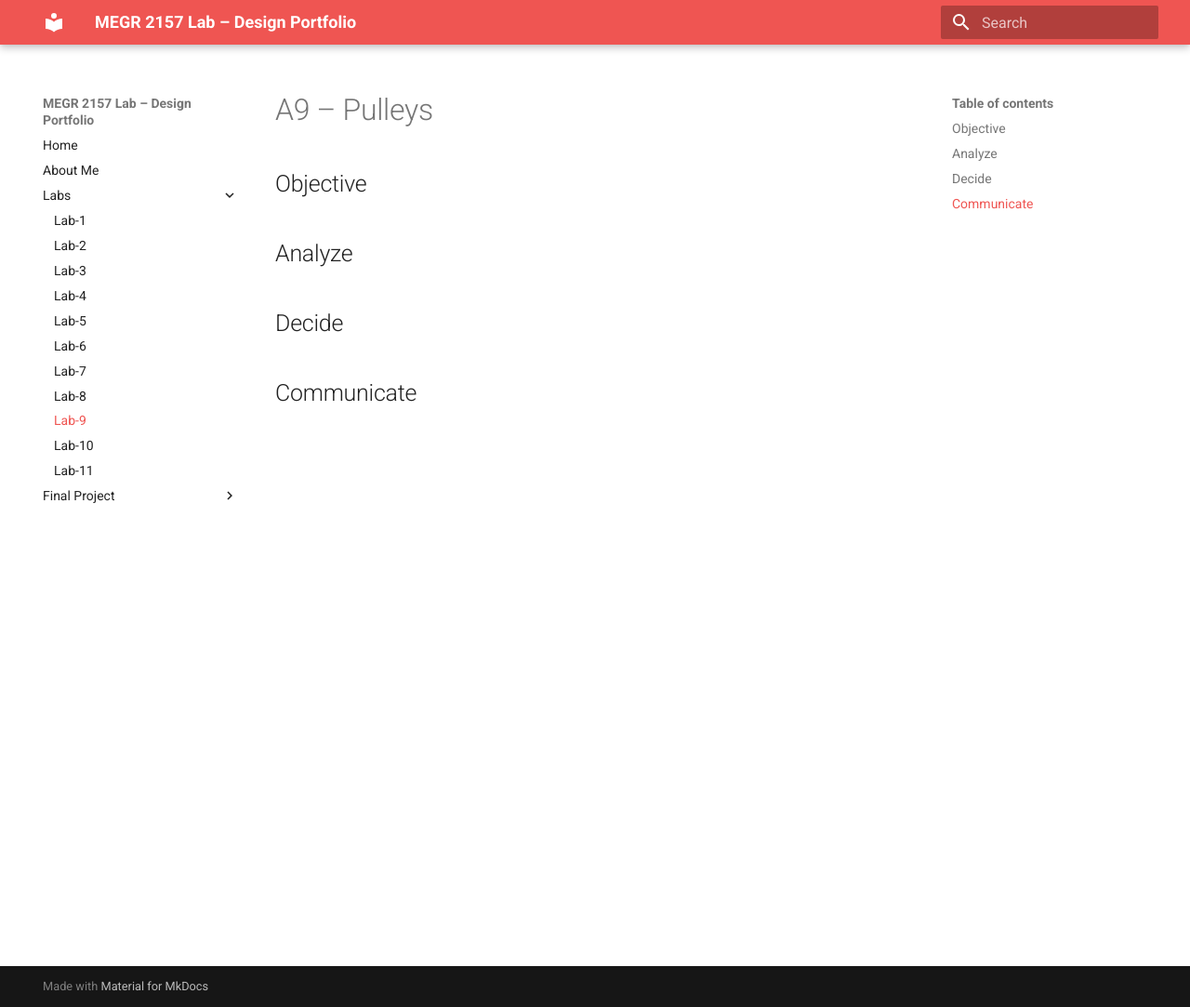
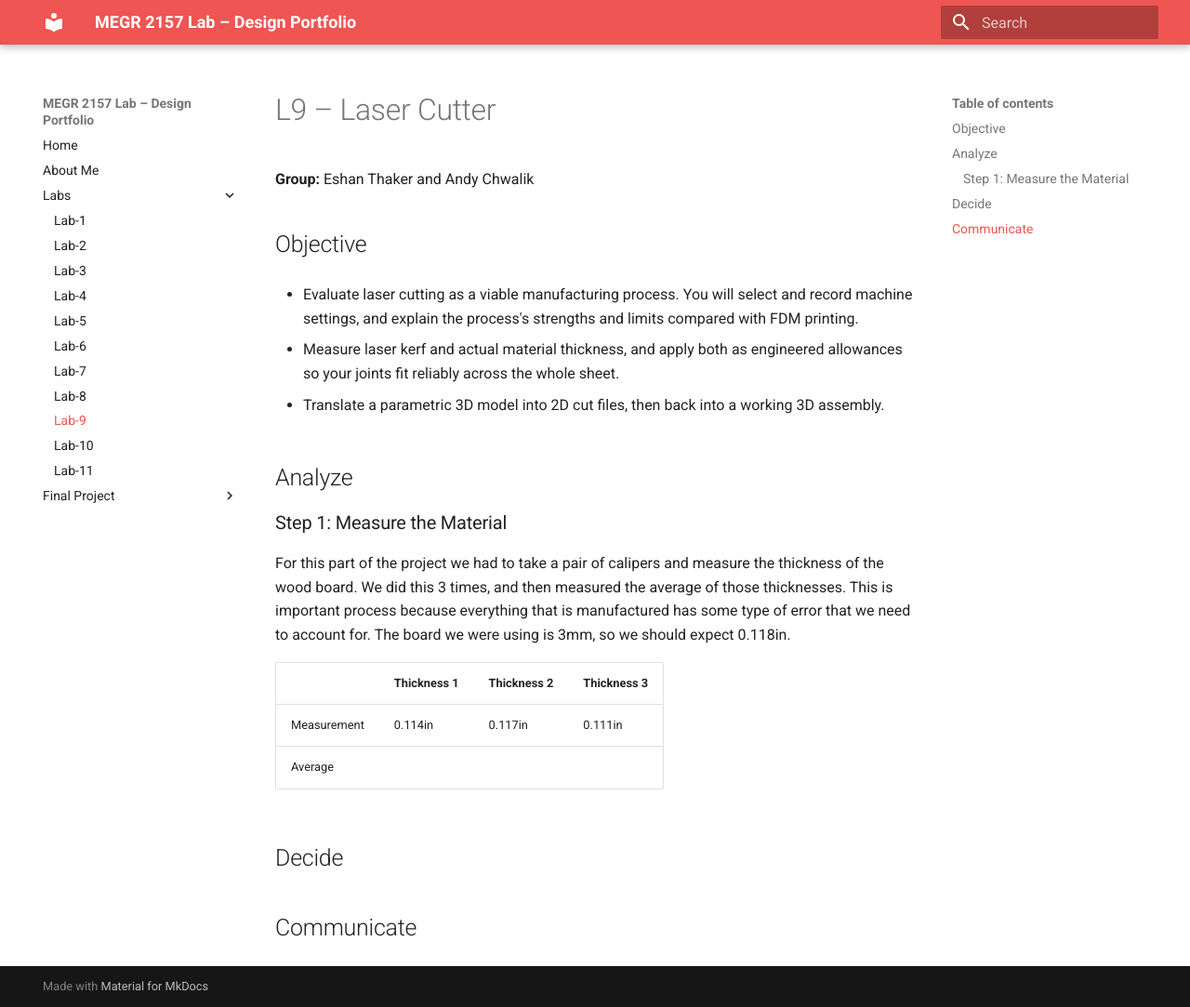
Before and after one commit to AndyChwalik/andy-chwalik-portfolio, an MkDocs documentation site: the page built from docs/Labs/L09/index.md, in a window 1280 px wide and 1083 px high. Shown: the whole window at 93% size. Built offline with MkDocs 1.6.1 and Material for MkDocs 9.7.7, drawn with Linux system fonts in a browser that asks for light colours.

Commit message:
Update index.md

```diff
--- a/docs/Labs/L09/index.md
+++ b/docs/Labs/L09/index.md
@@ -1,10 +1,25 @@
-# A9 – Pulleys
+# L9 – Laser Cutter
+
+**Group:** Eshan Thaker and Andy Chwalik
 
 ## Objective
 
+- Evaluate laser cutting as a viable manufacturing process. You will select and record machine settings, and explain the process's strengths and limits compared with FDM printing.
+
+- Measure laser kerf and actual material thickness, and apply both as engineered allowances so your joints fit reliably across the whole sheet.
+
+- Translate a parametric 3D model into 2D cut files, then back into a working 3D assembly.
 
 ## Analyze
 
+### Step 1: Measure the Material
+
+For this part of the project we had to take a pair of calipers and measure the thickness of the wood board. We did this 3 times, and then measured the average of those thicknesses. This is important process because everything that is manufactured has some type of error that we need to account for. The board we were using is 3mm, so we should expect 0.118in.
+
+|| Thickness 1 | Thickness 2 | Thickness 3 |
+|---|---|---|---|
+| Measurement | 0.114in | 0.117in | 0.111in |
+| Average |  |  |  |
 
 ## Decide
 
```
